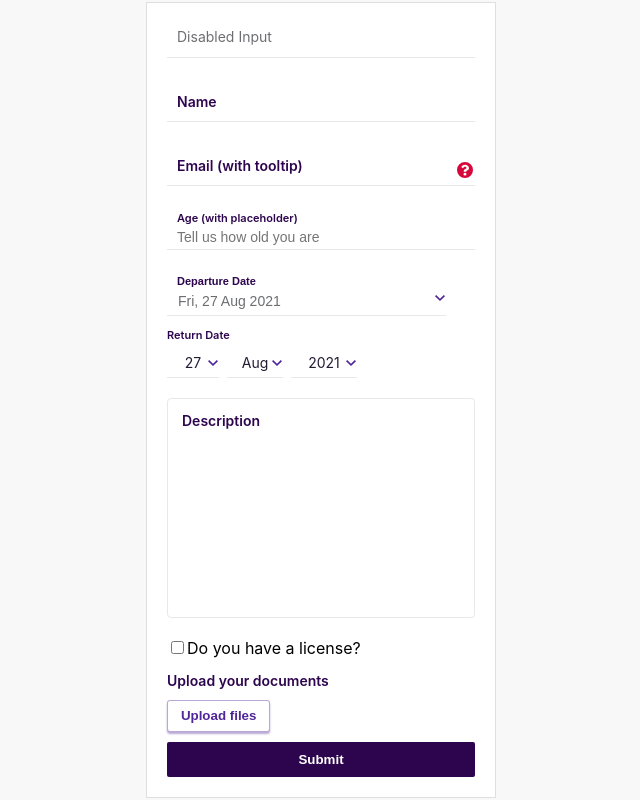
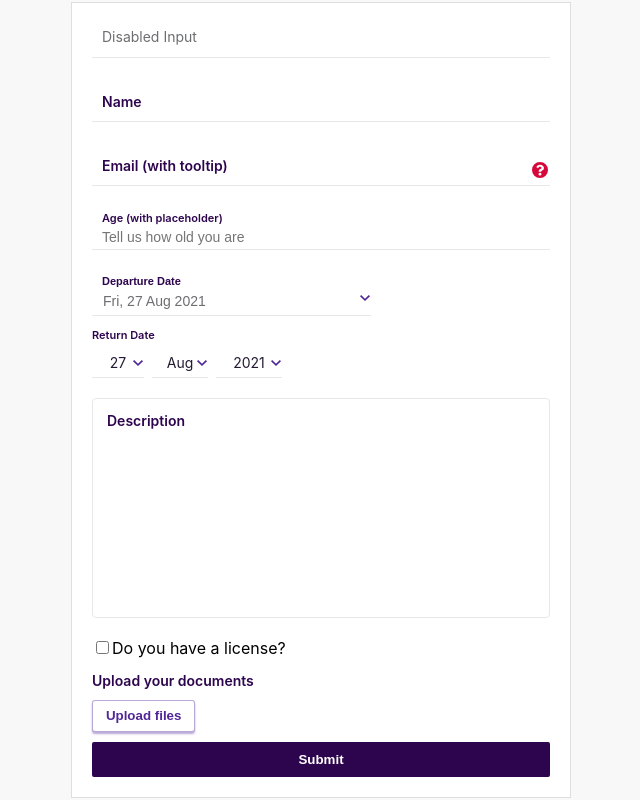
Before and after one commit to iamjoelgeorge/resuable-formik-forms-library, a React (Create React App) app: page / in a window 1280 px wide. Shown: the whole page, without its empty margins (319-959 px from the left). Built offline with nearby package versions, Linux system fonts and the light colour scheme.

Commit message:
Changed the structure of the FormContainer.js file.

```diff
--- a/src/components/CustomFormikForm/FormContainer/FormContainer.js
+++ b/src/components/CustomFormikForm/FormContainer/FormContainer.js
@@ -1,6 +1,9 @@
 import React, { Children, cloneElement } from 'react';
+
+import { v4 as uuidv4 } from 'uuid';
 import { Formik, Form } from 'formik';
 import * as Yup from 'yup';
+
 import { validateInput } from '../../../utils/validateInput';
 
 const FormContainer = (props) => {
@@ -13,12 +16,31 @@ const FormContainer = (props) => {
 
   const validationSchema = Yup.object().shape(validationObject);
 
+  const renderChildren = (child, formik) => {
+    const container = child.props.children;
+    const className = child.props.className;
+
+    return (
+      <div className={className}>
+        {container.map((child) => {
+          /*
+            The error generated because of the key not being added can be ignored in this case
+            because these elements will not be deleted/modified. The key is not added the the child
+            because it is interfering with the focus event of the input field.
+          */
+          return cloneElement(child, { formik });
+        })}
+      </div>
+    );
+  };
   return (
     <Formik initialValues={initialValues} onSubmit={onSubmit} validationSchema={validationSchema}>
       {(formik) => {
-        const childrenWithExtraProp = Children.map(children, (child) =>
-          cloneElement(child, { formik }),
-        );
+        const childrenWithExtraProp = Children.map(children, (child) => {
+          return child.props.children
+            ? renderChildren(child, formik)
+            : cloneElement(child, { formik });
+        });
         return <Form className={containerClass}>{childrenWithExtraProp}</Form>;
       }}
     </Formik>
--- a/src/components/CustomFormikForm/FormOne/FormOne.js
+++ b/src/components/CustomFormikForm/FormOne/FormOne.js
@@ -1,4 +1,5 @@
 /* eslint-disable */
+import { Field } from 'formik';
 import React from 'react';
 import Button from '../../Button/Button';
 import Checkbox from '../Checkbox/Checkbox';
@@ -23,12 +24,12 @@ const FormOne = () => {
     returnDate: new Date(),
   };
   const validations = [
-    // {
-    //   name: 'email',
-    //   type: 'email',
-    //   isRequired: true,
-    //   message: 'Enter the correct email id',
-    // },
+    {
+      name: 'email',
+      type: 'email',
+      isRequired: true,
+      message: 'Enter the correct email id',
+    },
     // {
     //   name: 'description',
     //   type: 'string',
@@ -59,8 +60,10 @@ const FormOne = () => {
       onSubmit={handleSubmit}
     >
       <Input type='test' name='test' label='Disabled Input' disabled />
-      <Input type='name' name='name' label='Name' />
-      <Input type='email' name='email' label='Email (with tooltip)' showTooltip />
+      <div className={styles.testContainer}>
+        <Input type='name' name='name' label='Name' />
+        <Input type='email' name='email' label='Email (with tooltip)' showTooltip />
+      </div>
       <Input
         type='text'
         name='age'
--- a/src/components/CustomFormikForm/FormOne/FormOne.module.scss
+++ b/src/components/CustomFormikForm/FormOne/FormOne.module.scss
@@ -7,5 +7,10 @@
   border: 1px solid $border;
   padding: 20px;
   padding-top: 0;
-  width: 350px;
+  width: 500px;
+
+  .testContainer{
+    // display: flex;
+    color: pink;
+  }
 }
```
